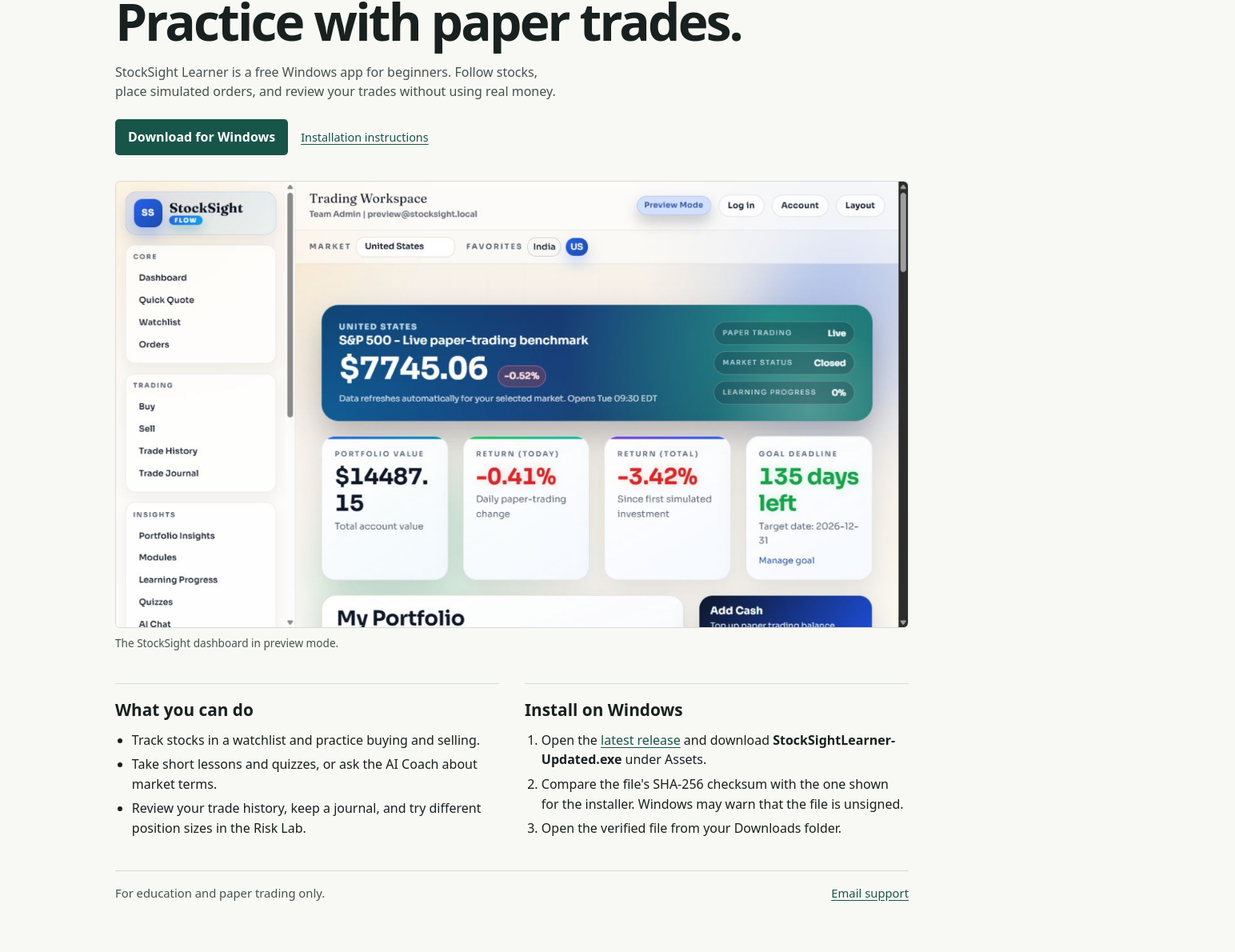
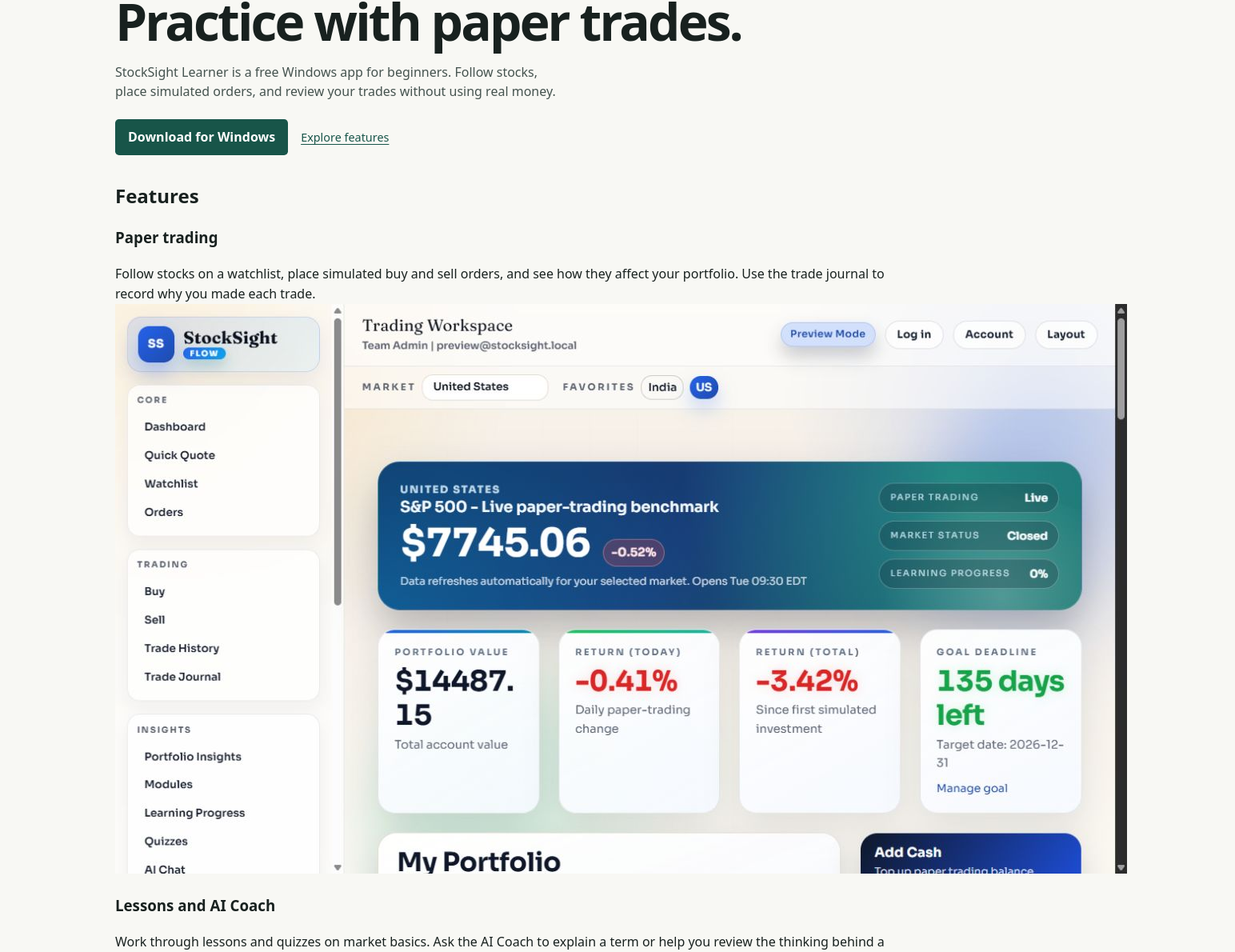
Before and after one commit to kianjindal2010/stocksight-flow, a React (Vite) app: page / in a window 1280 px wide. Shown: the part 215-1405 px from the top of the page at 80% size, 1544 px wide, since content can reach past the window. Before the commit the page ends 1375 px from the top, so only its background shows below. Built offline with nearby package versions, Linux system fonts and the light colour scheme.

Commit message:
Restore StockSight features in a single scrolling page

```diff
--- a/src/main.jsx
+++ b/src/main.jsx
@@ -3,6 +3,27 @@ import "./styles.css";
 
 const releasesUrl = "https://github.com/kianjindal2010/stocksight-flow/releases";
 const supportEmail = "kian.jindal2010@gmail.com";
+
+const features = [
+  {
+    title: "Paper trading",
+    copy: "Follow stocks on a watchlist, place simulated buy and sell orders, and see how they affect your portfolio. Use the trade journal to record why you made each trade.",
+    image: "dashboard.jpg",
+    alt: "StockSight dashboard with market and paper portfolio information",
+  },
+  {
+    title: "Lessons and AI Coach",
+    copy: "Work through lessons and quizzes on market basics. Ask the AI Coach to explain a term or help you review the thinking behind a paper trade.",
+    image: "ai-chat-final.jpg",
+    alt: "StockSight AI Coach conversation",
+  },
+  {
+    title: "Risk Lab",
+    copy: "Try different position sizes in a simulated portfolio and see how your exposure changes. Review trade history and portfolio performance as you practice.",
+    image: "risk-lab.jpg",
+    alt: "StockSight Risk Lab showing position sizing tools",
+  },
+];
 
 function App() {
   return (
@@ -10,8 +31,9 @@ function App() {
       <header className="wrap site-header">
         <a className="brand" href="./">StockSight Learner</a>
         <nav aria-label="Site navigation">
+          <a href="#features">Features</a>
+          <a href="#install">Install</a>
           <a href={releasesUrl}>Release notes</a>
-          <a href="#install">Install</a>
         </nav>
       </header>
 
@@ -20,23 +42,34 @@ function App() {
           <h1 id="page-title">Learn about stocks.<br />Practice with paper trades.</h1>
           <p>StockSight Learner is a free Windows app for beginners. Follow stocks, place simulated orders, and review your trades without using real money.</p>
           <a className="download" href={releasesUrl + "/latest"}>Download for Windows</a>
-          <a className="secondary" href="#install">Installation instructions</a>
+          <a className="secondary" href="#features">Explore features</a>
         </section>
 
-        <figure className="preview">
-          <img src="/screenshots/dashboard.jpg" alt="StockSight dashboard showing the paper portfolio and market overview" />
-          <figcaption>The StockSight dashboard in preview mode.</figcaption>
-        </figure>
+        <section id="features" className="features" aria-labelledby="features-title">
+          <h2 id="features-title">Features</h2>
+          {features.map(({ title, copy, image, alt }) => (
+            <article className="feature" key={title}>
+              <div>
+                <h3>{title}</h3>
+                <p>{copy}</p>
+              </div>
+              <img src={"/screenshots/" + image} alt={alt} loading={image === "dashboard.jpg" ? "eager" : "lazy"} />
+            </article>
+          ))}
+          <article className="feature pro">
+            <div>
+              <h3>StockSight Pro</h3>
+              <p>A separate research workspace with its own watchlist and saved research notes.</p>
+            </div>
+            <ul>
+              <li>Look up company financials and SEC filings.</li>
+              <li>Follow economic data, news, and upcoming company events.</li>
+              <li>Generate research briefs that show the sources used and flag missing data.</li>
+            </ul>
+          </article>
+        </section>
 
         <div className="details">
-          <section>
-            <h2>What you can do</h2>
-            <ul>
-              <li>Track stocks in a watchlist and practice buying and selling.</li>
-              <li>Take short lessons and quizzes, or ask the AI Coach about market terms.</li>
-              <li>Review your trade history, keep a journal, and try different position sizes in the Risk Lab.</li>
-            </ul>
-          </section>
           <section id="install">
             <h2>Install on Windows</h2>
             <ol>
@@ -44,6 +77,10 @@ function App() {
               <li>Compare the file's SHA-256 checksum with the one shown for the installer. Windows may warn that the file is unsigned.</li>
               <li>Open the verified file from your Downloads folder.</li>
             </ol>
+          </section>
+          <section id="support">
+            <h2>Help</h2>
+            <p>If you have trouble installing or using StockSight, <a href={"mailto:" + supportEmail}>email support</a> with a screenshot, your Windows version, and what happened.</p>
           </section>
         </div>
       </main>
```
